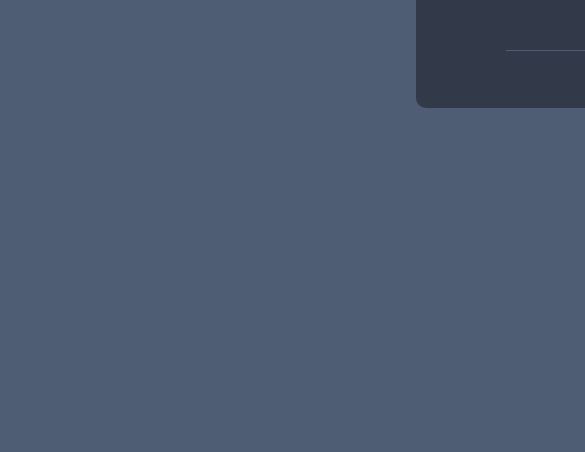
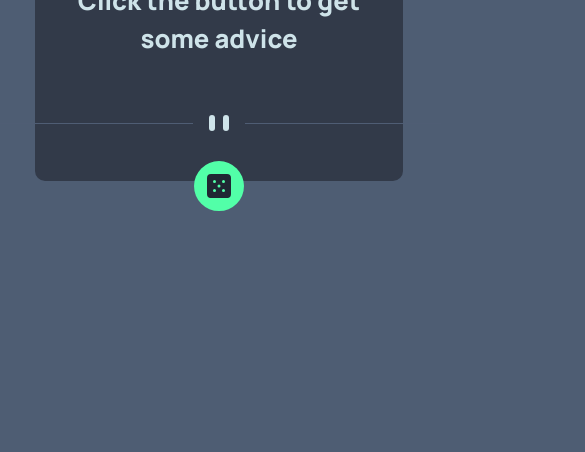
Before and after one commit to mike-swe/fem-advice-generator-app, a plain HTML site: page index.html in a window 390 px wide. Shown: the part 392-844 px from the top of the page, 585 px wide, since content can reach past the window. Drawn offline with Linux system fonts and the light colour scheme.

Commit message:
added mobile media queries

```diff
--- a/style-dir/reset.scss
+++ b/style-dir/reset.scss
@@ -18,16 +18,17 @@ body {
     background: $GrayishBlue;
     color: $LightCyan;
     font-family: 'Manrope', sans-serif;
+    display: flex;
+    flex-direction: column;
+    justify-content: center;
+    align-items: center;
+    text-align: center;
 }
 
 main {
-    display: flex;
-    flex-direction: column;
-    justify-content: center;
-    align-content: center;
-    align-items: center;
     width: 1400px;
     margin: 0 auto;
+    overflow: hidden;
 }
 
 a, button
--- a/style-dir/style.scss
+++ b/style-dir/style.scss
@@ -7,14 +7,16 @@
     flex-direction: column;
     justify-content: center;
     align-items: center;
-    position: absolute;
-    left: 26rem;
-    top: 12.6rem;
+    align-content: center;
     background: $DarkGrayishBlue;
     padding: 2rem;
     width: 35rem;
     margin: 0 auto;
     border-radius: 10px;
+    position: absolute;
+    top: 50%;
+    left: 50%;
+    transform: translate(-50%, -50%) !important;
 }
 
 p
@@ -44,5 +46,25 @@ h1
     width: 50px;
     height: 50px;
     border-radius: 50%;
-    transform: translateY(3.88rem)
+    transform: translateY(3.88rem);
 }
+
+#generatorBtn:hover
+{
+    box-shadow: 0 0 30px 5px $NeonGreen;
+}
+
+@media screen and (max-width: 850px) {
+
+   #advice-container {
+    width: 19rem !important;
+    margin-left: auto;
+    margin-right: auto;
+    transform: translateX(-10rem) translateY(-8rem) !important;
+   }
+
+   h1
+   {
+       font-size: 1.6rem;
+   }
+}
```
Also changed, not shown: dist/reset.css, dist/style.css, 2 other files.
